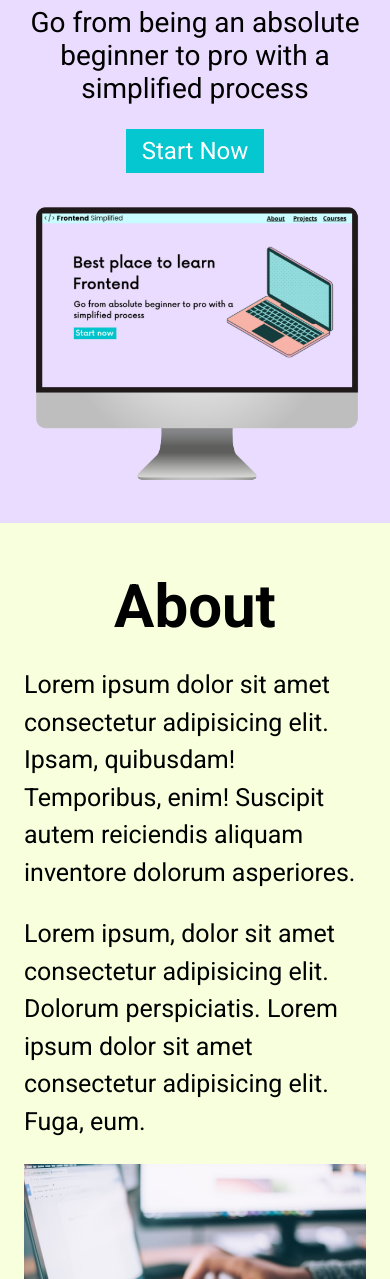
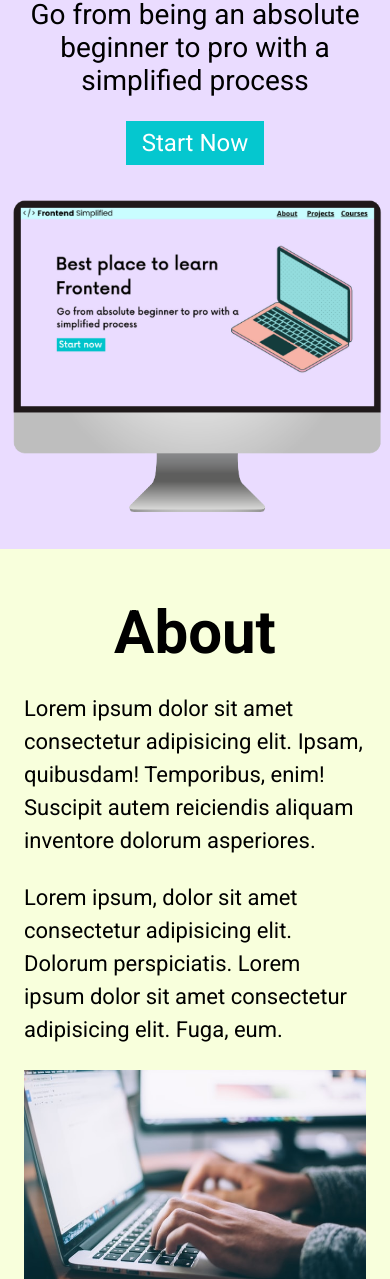
Before and after one commit to aymanar4b/first-html-css-combo, a plain HTML site: page index.html in a window 390 px wide. Shown: the part 321-1600 px from the top of the page. Drawn offline with Linux system fonts and the light colour scheme.

Commit message:
second commit

```diff
--- a/styles.css
+++ b/styles.css
@@ -113,7 +113,7 @@ img{
 }
 
 .description--para{
-    font-size: 25px;
+    font-size: 22px;
     line-height: 1.5;
     margin-bottom: 24px;
 }
@@ -179,7 +179,13 @@ footer{
 @media (max-width: 728px) {
 .row{
     flex-direction: column;
+
 }
+
+header{
+    padding: 400px 0;
+}
+
 .home__description{
     margin-bottom: 24px;
     display: flex;
```
